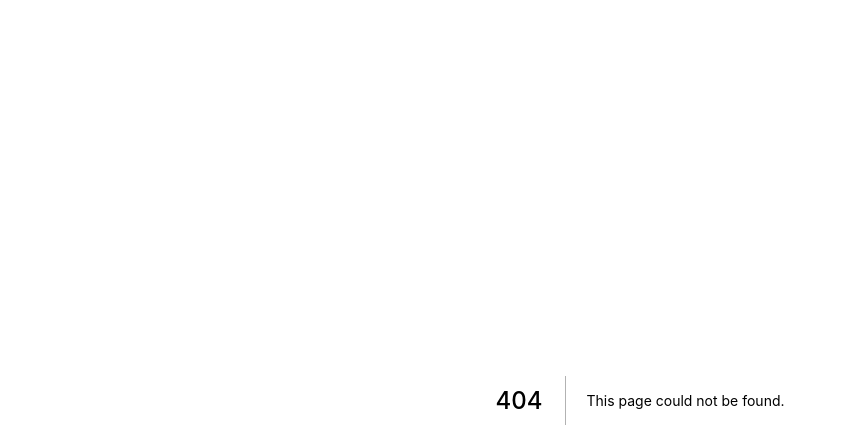
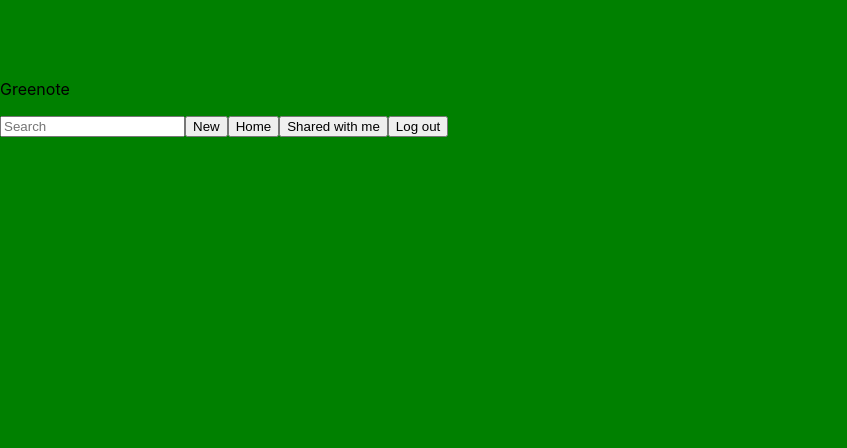
Before and after one commit to malika199/GreenoteFront, a Next.js app: page /acceuil in a window 1280 px wide. Before the commit this address had no page. Shown: the top 448 px of the page, without its empty margins (0-847 px from the left). Built offline with nearby package versions, Linux system fonts and the light colour scheme.

Commit message:
page acceuil

```diff
--- /dev/null
+++ b/src/components/layouts/Menu/index.js
@@ -0,0 +1,17 @@
+import React from 'react';
+import styles from "./style.scss";
+
+const Index = () => {
+	return (
+			<div>
+				<p>Greenote</p>
+				<input type={'text'} placeholder={'Search'}/>
+				<input type={'button'} value={'New'}/>
+				<input type={'button'} value={'Home'}/>
+				<input type={'button'} value={'Shared with me'}/>
+				<input type={'button'} value={'Log out'}/>
+			</div>
+	);
+}
+
+export default Index;
--- /dev/null
+++ b/src/components/layouts/Menu/style.scss
@@ -0,0 +1,8 @@
+html,
+body {
+	padding: 0;
+	margin: 0;
+	background-color: green;
+	font-family: -apple-system, BlinkMacSystemFont, Segoe UI, Roboto, Oxygen,
+	Ubuntu, Cantarell, Fira Sans, Droid Sans, Helvetica Neue, sans-serif;
+}
--- /dev/null
+++ b/src/pages/acceuil/index.js
@@ -0,0 +1,18 @@
+import React from 'react';
+import TitlePage from "../../components/UI/Title/TitlePage";
+import Menu from '../../components/layouts/Menu';
+import JSXStyle from 'styled-jsx/style';
+import Home from '../index';
+const Index = () => {
+	return (
+			<div>
+				<TitlePage title="Acceuil"/>
+				<form>
+				<Menu/>
+				<Home/>
+				</form>
+			</div>
+	);
+}
+
+export default Index;
```
Also changed, not shown: src/components/layouts/Home/index.js (added, +16 -0 lines).
